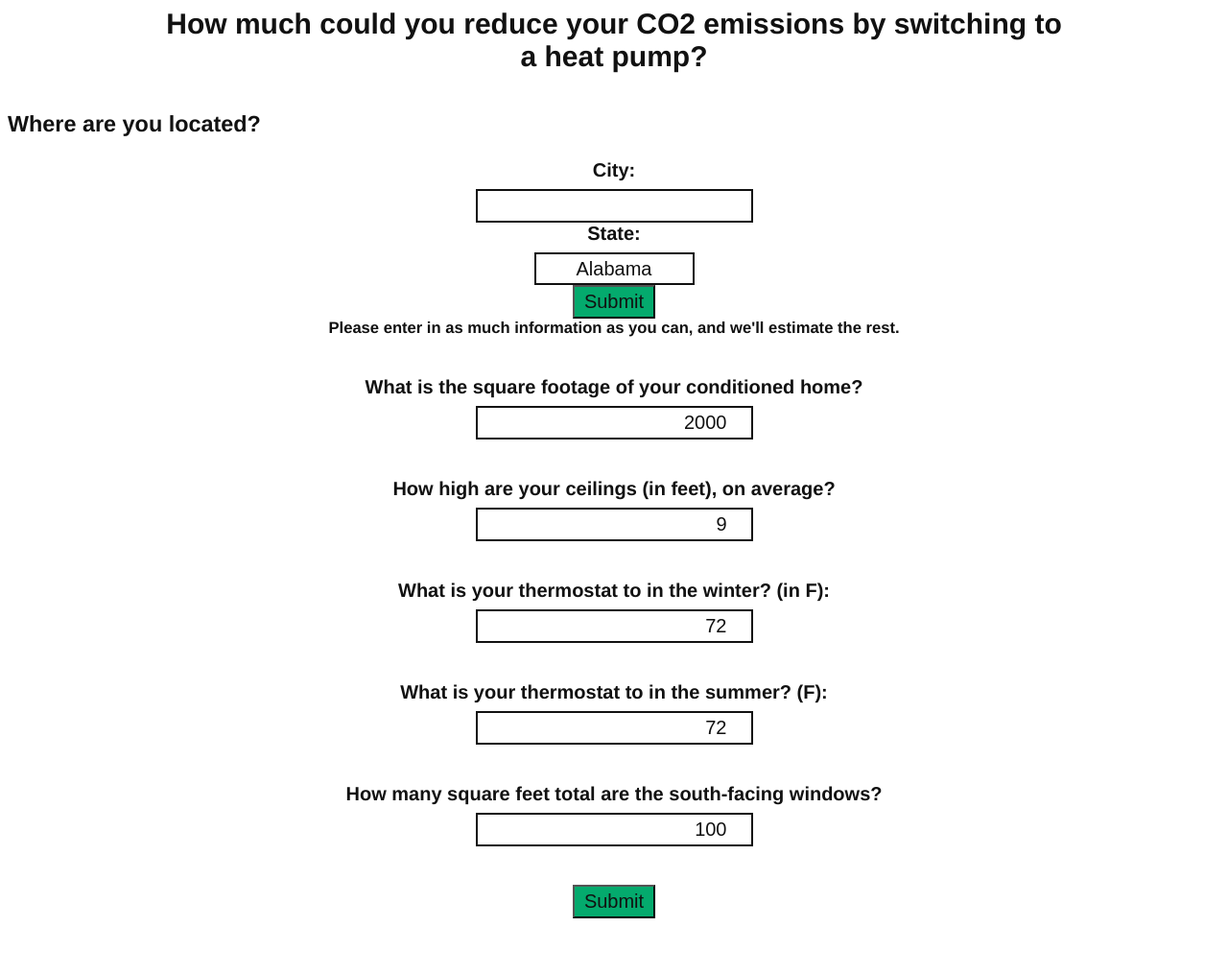
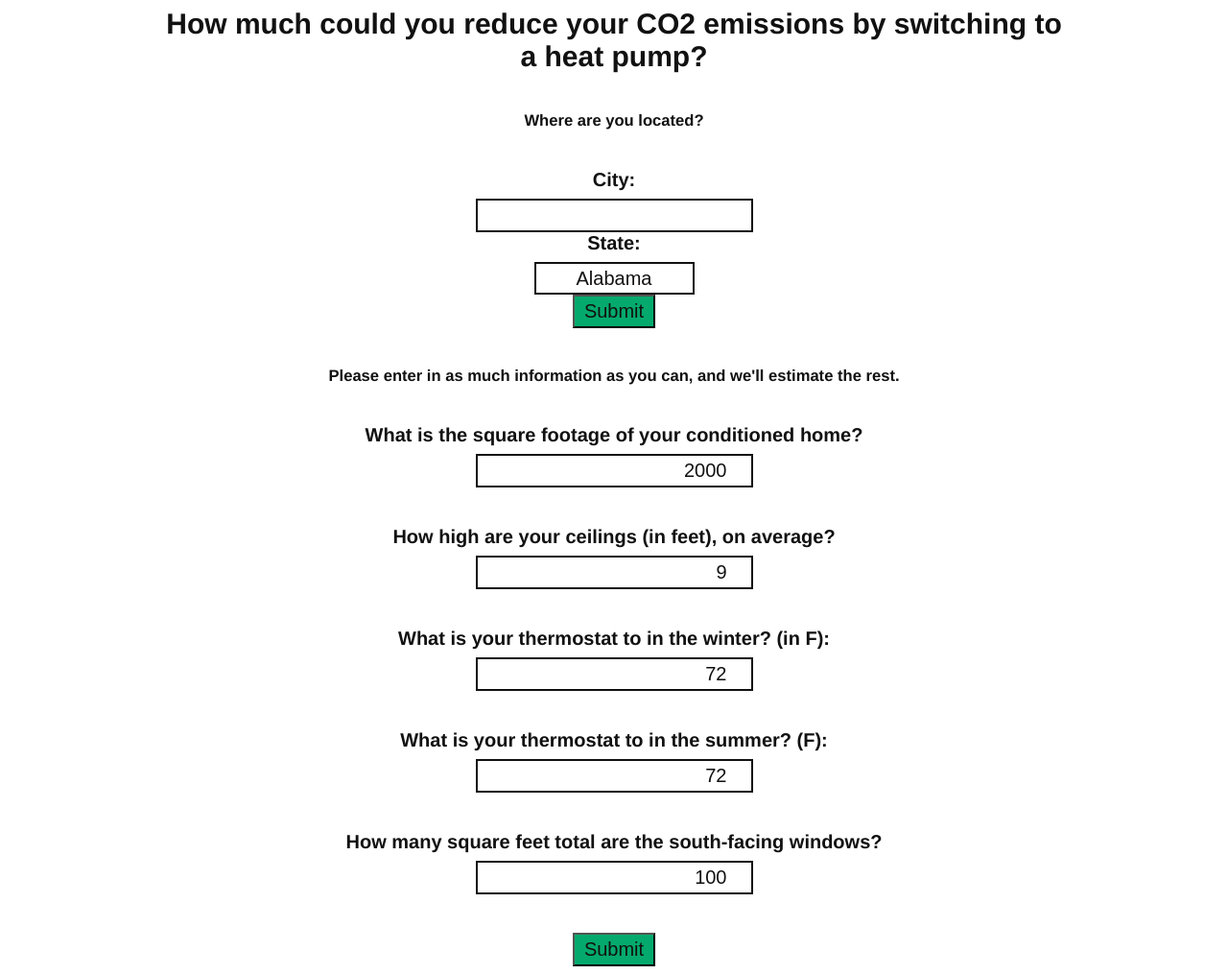
Before and after one commit to tfavorite/electric-home-project, a Django app: page / in a window 1280 px wide. Shown: the whole page at 96% size. Before the commit the page ends 957 px from the top, so only its background shows below. Run offline with Django 5.2, Linux system fonts and the light colour scheme.

Commit message:
quick/minor styling tweaks

```diff
--- a/electrichome/electrichome/templates/base_form.html
+++ b/electrichome/electrichome/templates/base_form.html
@@ -10,7 +10,7 @@
 <body>
     <h2>How much could you reduce your CO2 emissions by switching to a heat pump?</h2>
     <div id="home-location-section">
-        <h3>Where are you located?</h3>
+        <h5>Where are you located?</h5>
         <form id="locationForm">
             <label for="city">City:</label>
             <input type="text" id="city" name="city" required>
@@ -72,7 +72,7 @@
         </form>
     </div>
     <div id="loadingSpinner">Loading...</div>
-    <div id="home-info-section">
+    <div id="home-info-section"  style="margin-top: 4rem;">
         <h5>Please enter in as much information as you can, and we'll estimate the rest.</h5>
         <form id="homeInfoForm" method="post" action="#results">
             {% csrf_token %}
```
